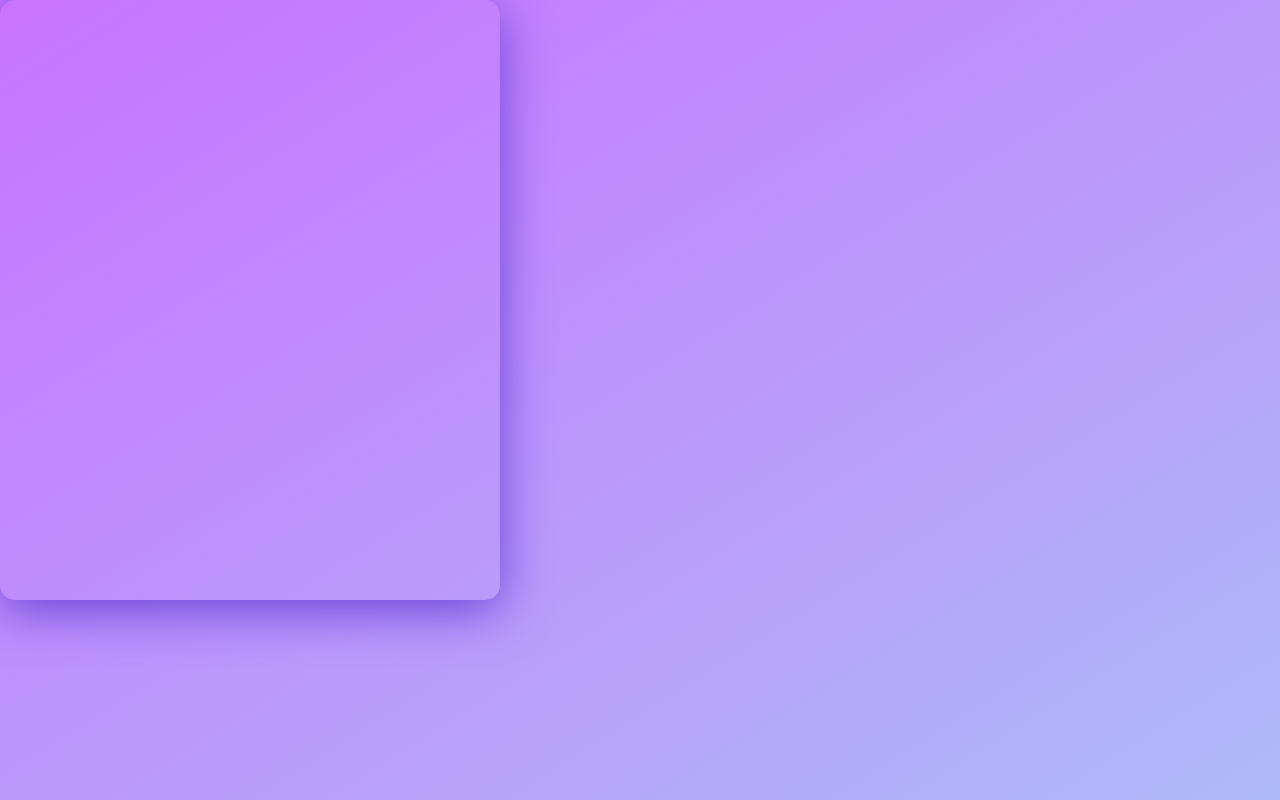
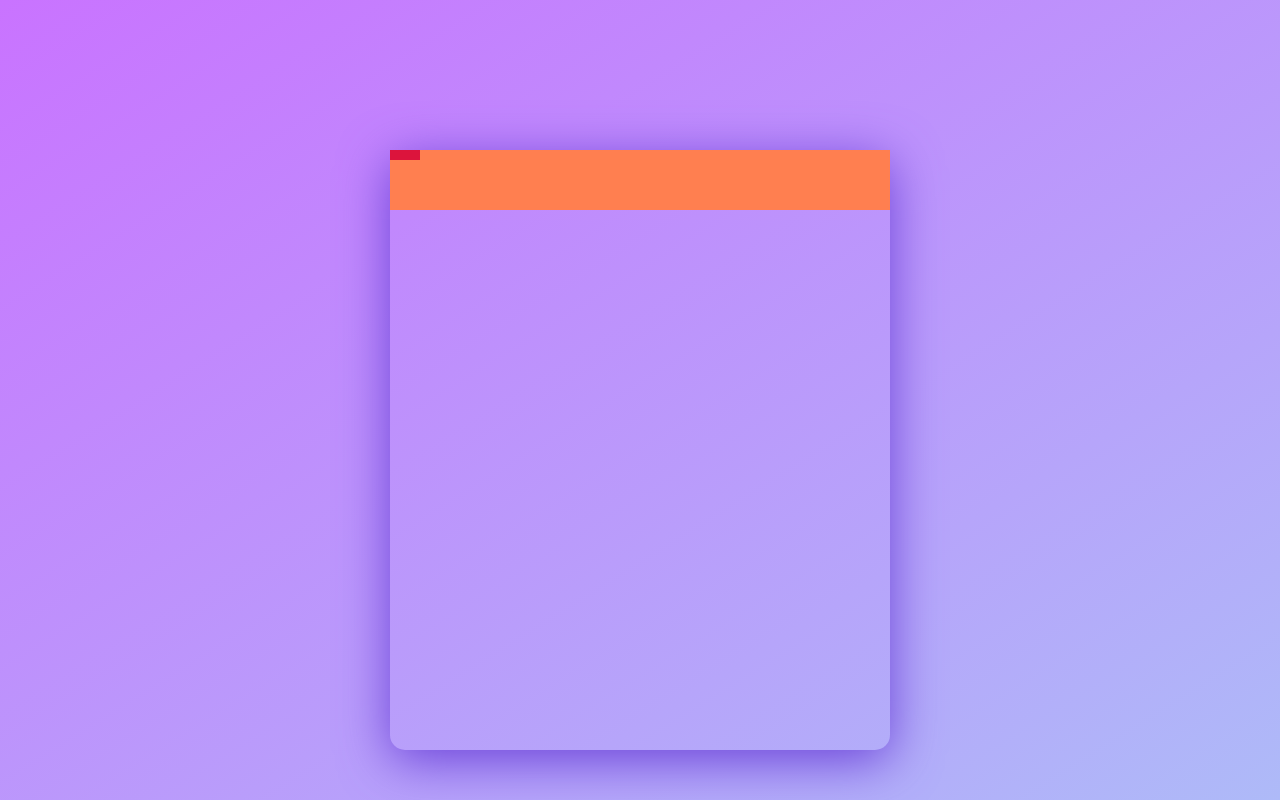
Before and after one commit to Endcat/ciscn-ctfplatform, a Vue app: page / in a window 1280 px wide. Built offline with nearby package versions, Linux system fonts and the light colour scheme.

Commit message:
Update macOS UI 001

```diff
--- a/src/App.vue
+++ b/src/App.vue
@@ -1,6 +1,6 @@
 <template>
   <div id="app">
-      <login-box base-width="500" base-height="600"></login-box>
+      <login-box id="login-center" base-width="500" base-height="600"></login-box>
   </div>
 </template>
 
@@ -28,4 +28,7 @@
     width: 100%;
     background-image: linear-gradient(to bottom right, rgb(201, 115, 255), rgb(174, 186, 248));
   }
+  #login-center {
+    margin: 150px auto 0;
+  }
 </style>
--- a/src/components/loginBox.vue
+++ b/src/components/loginBox.vue
@@ -1,5 +1,14 @@
 <template>
     <div class="base-container" :style="baseSize">
+        <div class="nav-bar">
+            <ul>
+                <li class="red-btn"></li>
+                <li class="yellow-btn"></li>
+                <li class="green-btn"></li>
+            </ul>
+        </div>
+        <div class="content"></div>
+        <div class="footer"></div>
     </div>
 </template>
 
@@ -26,4 +35,27 @@
         border-radius: 15px;
         box-shadow: 0 10px 50px 0 rgb(107, 66, 217);
     }
+    .nav-bar {
+        width: 100%;
+        height: 10%;
+        background-color: coral;
+    }
+    .nav-bar ul {
+        height: 100%;
+        list-style: none;
+    }
+    .nav-bar ul li {
+        float: left;
+        width: 10px;
+        height: 10px;
+        background-color: crimson;
+    }
+    .content {
+        width: 100%;
+        height: 70%;
+    }
+    .footer {
+        width: 100%;
+        height: 15%;
+    }
 </style>
```
